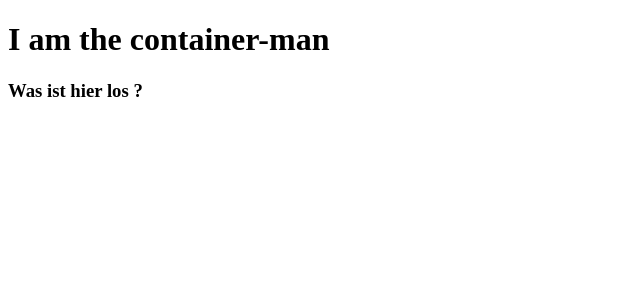
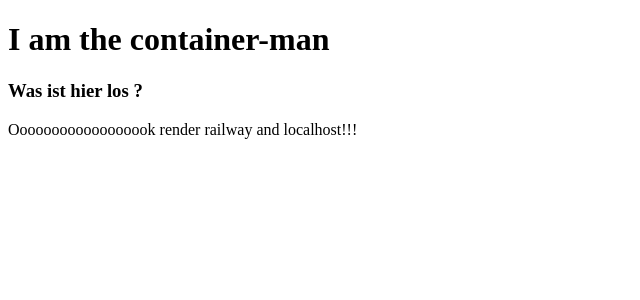
Before and after one commit to TimoJi008/container-man, an Angular app: page / in a window 1280 px wide. Shown: the top 300 px of the page, without its empty margins (0-640 px from the left). Built offline with nearby package versions, Linux system fonts and the light colour scheme.

Commit message:
index.html change text

```diff
--- a/src/app/app.component.html
+++ b/src/app/app.component.html
@@ -1,2 +1,3 @@
 <h1>I am the {{ title }}</h1>
 <h3>Was ist hier los ?</h3>
+<p>Oooooooooooooooook render railway and localhost!!!</p>
```
